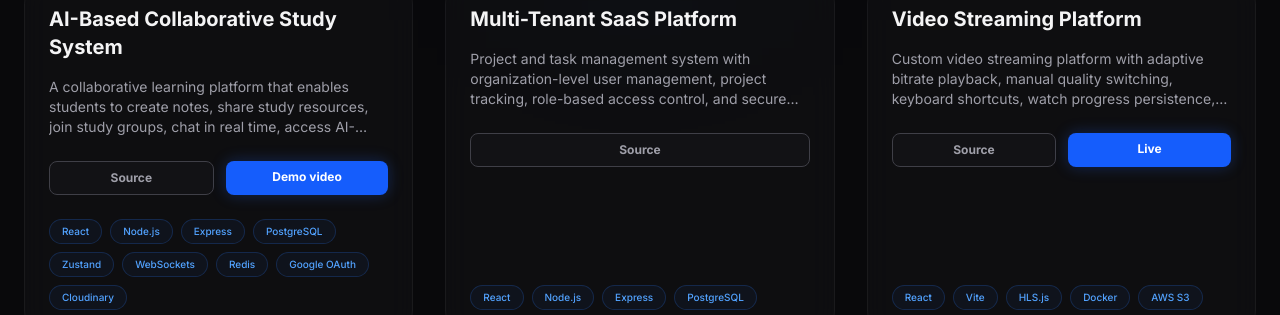
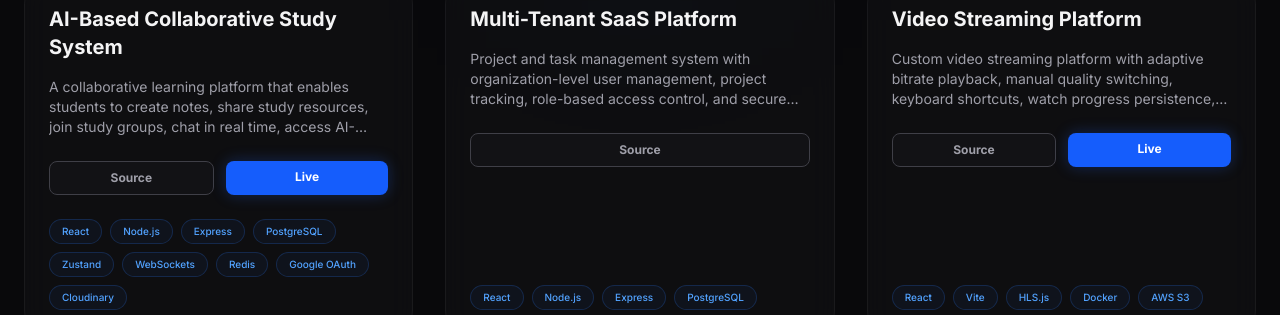
Before and after one commit to sumanth0099/my_porfolio_nextjs, a Next.js app: page / in a window 1280 px wide. Shown: the part 3241-3556 px from the top of the page. Built offline with nearby package versions, Linux system fonts and the light colour scheme.

Commit message:
Added new project

```diff
--- a/src/data/portfolioData.js
+++ b/src/data/portfolioData.js
@@ -64,7 +64,7 @@ export const portfolioData = {
         "Cloudinary"
       ],
       github: "https://github.com/sumanth0099/AI-based-collaborative-study-system",
-      demo: "https://ai-based-collaborative-study-system-1u1c.onrender.com/"
+      link: "https://ai-based-collaborative-study-system-1u1c.onrender.com/"
     },
     {
       title: "Multi-Tenant SaaS Platform",
```
